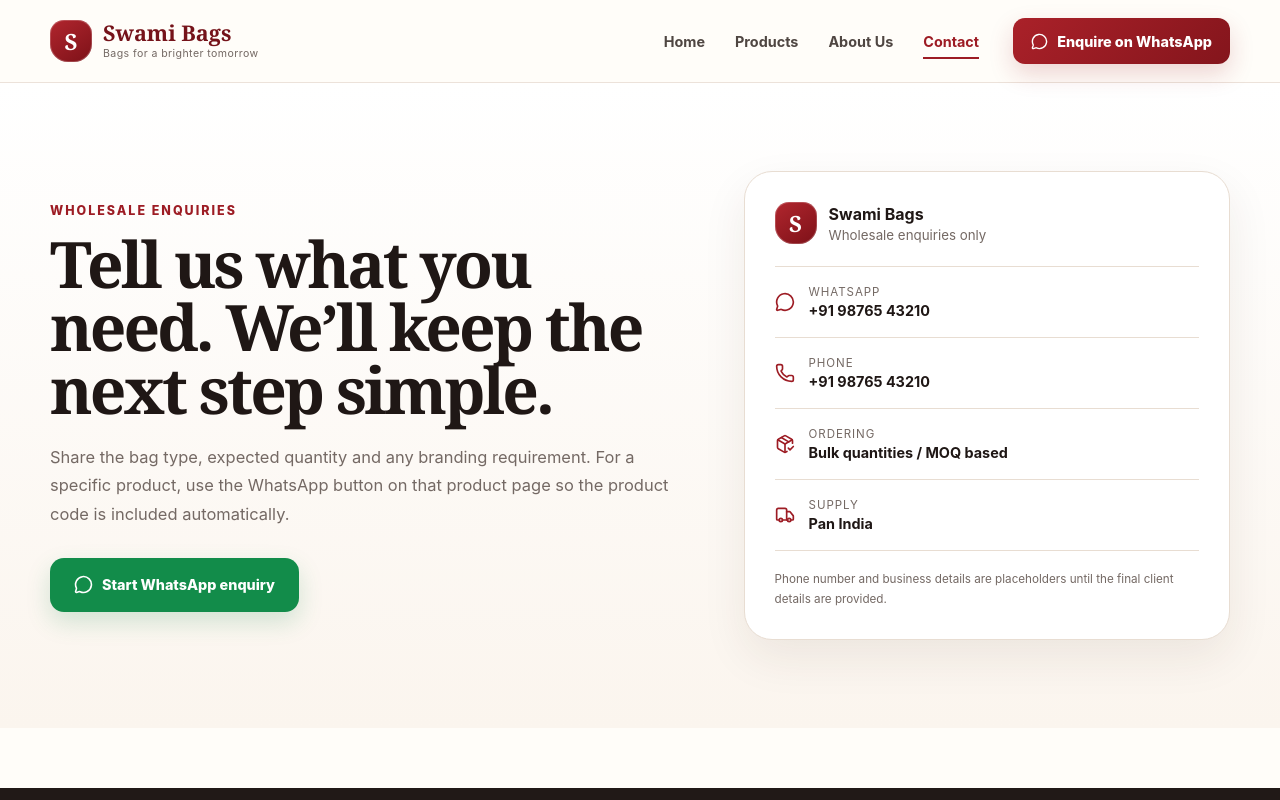
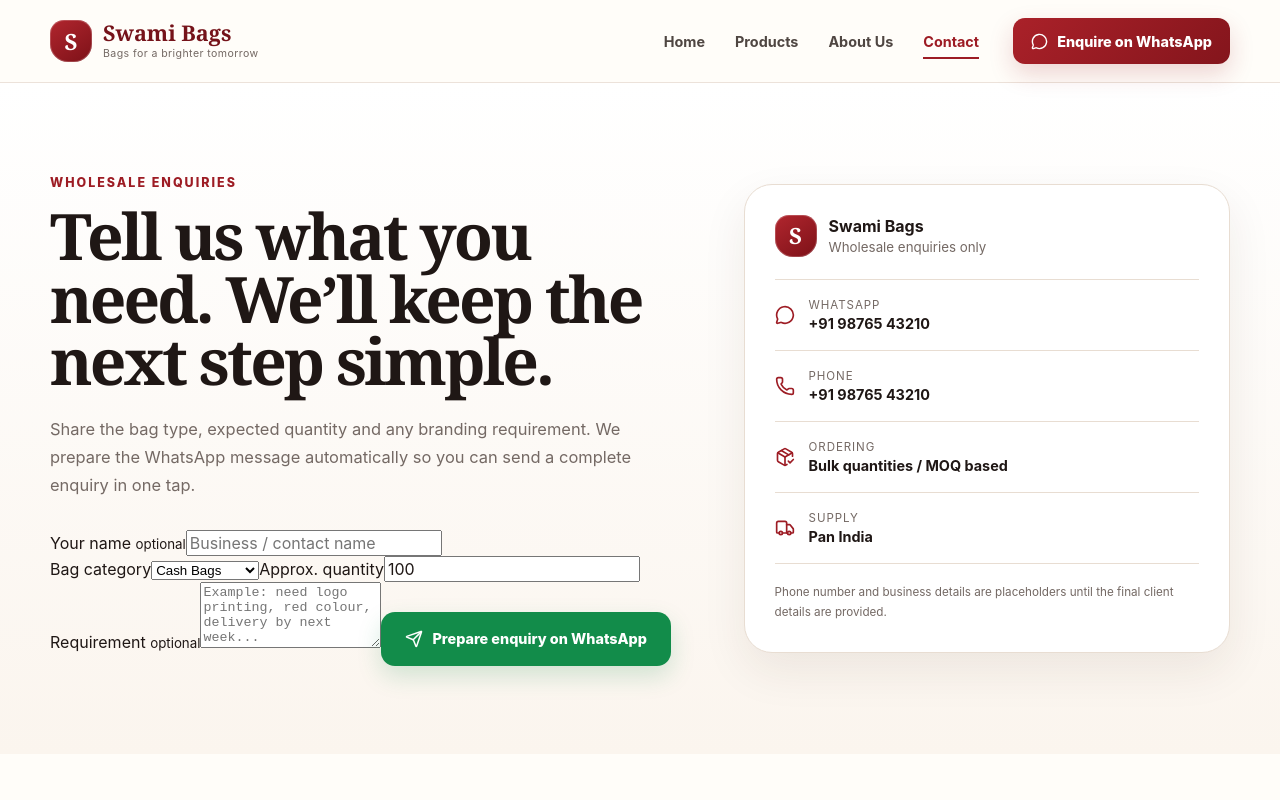
Before and after one commit to sampathkumar-co/swami-bags, a React (Vite) app: page /contact in a window 1280 px wide. Shown: the top 800 px of the page. Built offline with nearby package versions, Linux system fonts and the light colour scheme.

Commit message:
Build structured WhatsApp wholesale enquiry form

```diff
--- a/src/pages/Contact.tsx
+++ b/src/pages/Contact.tsx
@@ -1,9 +1,24 @@
-import { MessageCircle, PackageCheck, Phone, Truck } from 'lucide-react'
-import { whatsappNumber } from '../data/products'
+import { MessageCircle, PackageCheck, Phone, Send, Truck } from 'lucide-react'
+import { useMemo, useState } from 'react'
+import { categories, whatsappNumber } from '../data/products'
 
 export default function Contact() {
-  const message = 'Hello, I would like to discuss a wholesale bag requirement.'
-  const whatsappHref = `https://wa.me/${whatsappNumber}?text=${encodeURIComponent(message)}`
+  const [name, setName] = useState('')
+  const [category, setCategory] = useState('Cash Bags')
+  const [quantity, setQuantity] = useState(100)
+  const [note, setNote] = useState('')
+
+  const whatsappHref = useMemo(() => {
+    const lines = [
+      'Hello, I would like to discuss a wholesale bag requirement.',
+      name.trim() ? `Name: ${name.trim()}` : '',
+      `Category: ${category}`,
+      `Approx. quantity: ${Math.max(1, quantity)} pieces`,
+      note.trim() ? `Requirement: ${note.trim()}` : '',
+      'Please share suitable products, pricing and availability. Thank you.'
+    ].filter(Boolean)
+    return `https://wa.me/${whatsappNumber}?text=${encodeURIComponent(lines.join('\n'))}`
+  }, [name, category, quantity, note])
 
   return (
     <section className="page-section contact-page">
@@ -11,11 +26,47 @@
         <div className="contact-copy">
           <span className="kicker">Wholesale enquiries</span>
           <h1>Tell us what you need. We’ll keep the next step simple.</h1>
-          <p>Share the bag type, expected quantity and any branding requirement. For a specific product, use the WhatsApp button on that product page so the product code is included automatically.</p>
-          <a className="btn btn-whatsapp btn-large" href={whatsappHref} target="_blank" rel="noreferrer">
-            <MessageCircle size={19} />
-            Start WhatsApp enquiry
-          </a>
+          <p>Share the bag type, expected quantity and any branding requirement. We prepare the WhatsApp message automatically so you can send a complete enquiry in one tap.</p>
+
+          <div className="enquiry-form">
+            <label>
+              <span>Your name <small>optional</small></span>
+              <input value={name} onChange={(event) => setName(event.target.value)} placeholder="Business / contact name" />
+            </label>
+
+            <div className="form-row">
+              <label>
+                <span>Bag category</span>
+                <select value={category} onChange={(event) => setCategory(event.target.value)}>
+                  {categories.filter((item) => item !== 'All').map((item) => <option key={item}>{item}</option>)}
+                </select>
+              </label>
+              <label>
+                <span>Approx. quantity</span>
+                <input
+                  type="number"
+                  min={1}
+                  value={quantity}
+                  onChange={(event) => setQuantity(Math.max(1, Number(event.target.value) || 1))}
+                />
+              </label>
+            </div>
+
+            <label>
+              <span>Requirement <small>optional</small></span>
+              <textarea
+                value={note}
+                onChange={(event) => setNote(event.target.value)}
+                placeholder="Example: need logo printing, red colour, delivery by next week..."
+                rows={4}
+              />
+            </label>
+
+            <a className="btn btn-whatsapp btn-large" href={whatsappHref} target="_blank" rel="noreferrer">
+              <Send size={18} />
+              Prepare enquiry on WhatsApp
+            </a>
+          </div>
         </div>
 
         <aside className="contact-card">
```
